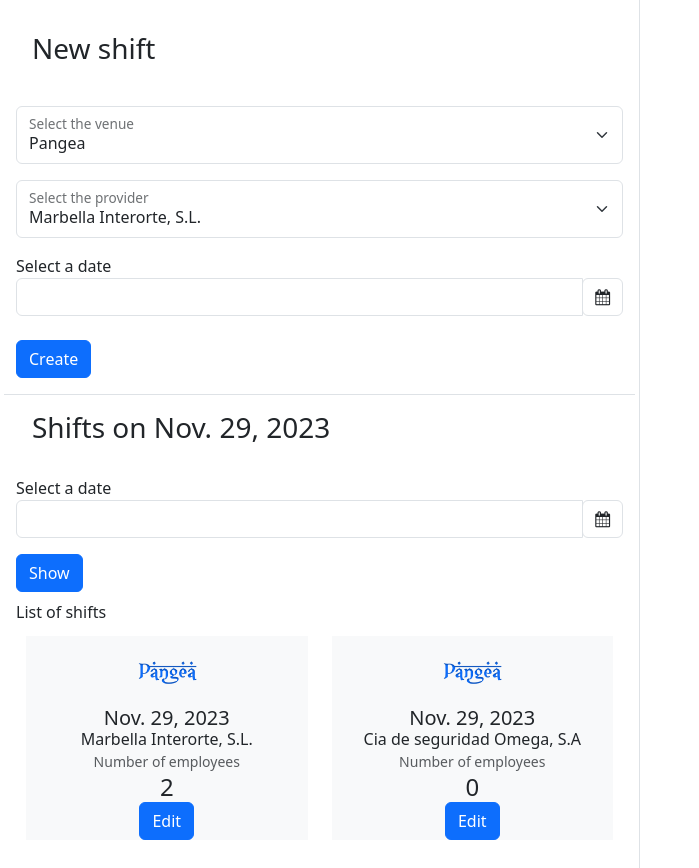
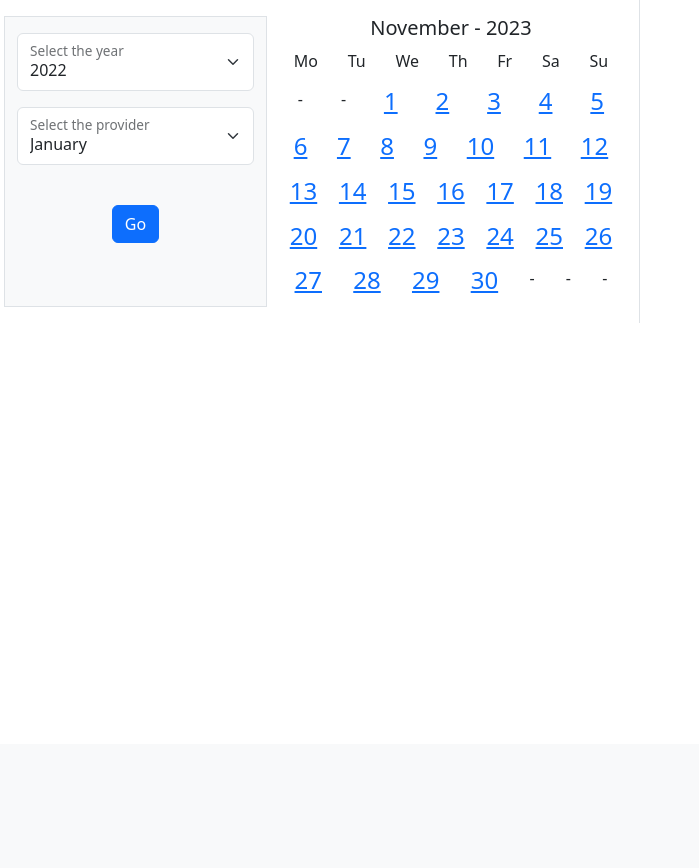
Before and after one commit to fersie7e/sie7e, a Django app: page /security/ in a window 1280 px wide. Shown: the part 56-924 px from the top of the page, without its empty margins (0-699 px from the left). After the commit the page ends 379 px from the top, so only its background shows below. Run offline with Django 4.2, Linux system fonts and the light colour scheme; data comes from the database, SQL or seed files in the repository; both versions use the stored data as it was after the commit.

Commit message:
change the frontend and filter method

```diff
--- a/security/templates/security/index.html
+++ b/security/templates/security/index.html
@@ -4,11 +4,67 @@
     <div class="row align-items-start">
 
         <div class="col-sm-6 p-3 border-end">
-            <!-- CREATE SHIFT SECTION -->
-            <h3 class="p-3">New shift</h3>
+            <!-- CREATE CALENDAR -->
+            <div class="row">
+                <div class="col-5 bg-light border">
                     <form action="{% url 'index' %}" method="post">
                         {% csrf_token %}
-                <div class="row form-group pt-3 pb-3 border-bottom">
+                        <div class="row form-group pt-3 pb-3">
+                            <div class="form-floating">
+                                <select class="form-select mb-3" name="year">
+                                    {% for year in year_choice %}
+                                        <option value="{{ year }}">{{ year }}</option>
+                                    {% endfor %}
+                                </select>
+                                <label for="venue">Select the year</label>
+                            </div>
+                            <div class="form-floating">
+                                <select class="form-select mb-3" name="month">
+                                    {% for number,month in months.items %}
+                                        <option value="{{ number }}">{{ month }}</option>
+                                    {% endfor %}
+                                </select>
+                                <label class="formlabel" for="venue">Select the provider</label>
+                            </div>
+                            <div class="col-sm-12 text-center">
+                                <button type="submit" class="btn btn-primary mt-4">Go</button>
+                            </div>
+                        </div>
+                    </form>
+                </div>
+                <div class="col-7">
+                    <div class="row text-center">
+                            <div class="col"><h5>{{monthtext}} - {{year}}</h5></div>
+                    </div>
+                    <div class="d-flex text-center">
+                        {% for day in days %}
+                            <div class="p-1 flex-fill"><h6>{{day}}</h6></div>
+                        {% endfor %}
+                    </div>
+                    {% for week in cal %}
+                        <div class="d-flex text-center">
+                            {% for day in week %}
+                                {% if day.month == month %}
+                                    <div class="p-1 flex-fill "><a href="{% url 'filtershift' day %}"><h4>{{day.day}}</h4></a></div>
+                                {% else %}
+                                    <div class="p-1 flex-fill">-</div>
+                                {% endif %}
+                            {% endfor %}
+                        </div>
+                    {% endfor %}
+                </div>
+            </div>
+            {% if date_selected == True %}
+                <!-- CREATE SHIFT SECTION -->
+                <div class="row">
+                    <div class="bg-light border my-3 px-2">
+                        <h3 class="p-1 mt-2"> Add a shift on {{date}}</h3>
+                        <form action="{% url 'addshift' %}" method="post">
+                            {% csrf_token %}
+                            <div class="row form-group pb-2">
+                                <form class="form-floating">
+                                    <input type="text" class="form-control" name="date" hidden="True" value="{{date}}">
+                                </form>
                                 <div class="form-floating">
                                     <select class="form-select mb-3" name="venue">
                                         {% for venue in venues %}
@@ -18,53 +74,29 @@
                                     <label for="venue">Select the venue</label>
                                 </div>
                                 <div class="form-floating">
-                        <select class="form-select mb-3" name="shift_provider">
+                                    <select class="form-select mb-1" name="shift_provider">
                                         {% for provider in providers %}
                                             <option value="{{ provider.id }}">{{ provider.name }}</option>
                                         {% endfor %}
                                     </select>
                                     <label class="formlabel" for="venue">Select the provider</label>
                                 </div>
-                    <label for="date">Select a date</label>
-                    <div class="input-group date" id="datepicker">
-                        <input type="text" class="form-control" name="date">
-                        <span class="input-group-append">
-                            <span class="input-group-text bg-white d-block">
-                                <i class="fa fa-calendar"></i>
-                            </span>
-                        </span>
-                    </div>
+
 
                                 <div class="col-sm-12">
-                        <button type="submit" class="btn btn-primary mt-4">Create</button>
+                                    <button type="submit" class="btn btn-primary mt-1">Create</button>
                                 </div>
                             </div>
                         </form>
-            <!-- RESULT SECTION -->
-            <h3 class="p-3"> Shifts on {{date}}</h3>
-            <form class="form-floating" action="{% url 'filtershift'%}" method="post">
-                {% csrf_token %}
-                <div class="row form-group  pt-2 pb-2">
-                    <label for="date">Select a date</label>
-                    <div class="input-group date" id="datepicker1">
-                        <input type="text" class="form-control" name="dateSearch">
-                        <span class="input-group-append">
-                            <span class="input-group-text bg-white d-block">
-                                <i class="fa fa-calendar"></i>
-                            </span>
-                        </span>
-                    </div>
-                    <div class="col-sm-12 mt-3">
-                        <button type="submit" class="btn btn-primary">Show</button>
                     </div>
                 </div>
-            </form>
+                <!-- RESULT SECTION -->
+
                 <caption>List of shifts</caption>
-
                 <div class="row gx-1">
                     {% for shift in shifts%}
                         <div class="col-6 p-2">
-                        <div class="col m-1 bg-light">
+                            <div class="col m-1 bg-light border">
                                 <div class="col text-center">
                                     <img src="/static/img/{{shift.venue.commercial_name}}.png" class="img-fluid rounded-start" width="70">
                                 </div>
@@ -80,14 +112,16 @@
                                         <h4 class="card-title text-center">{{shift.employees.count}}</h4>
                                     </div>
                                 </div>
-                            <div class="col text-center">
+                                <div class="col text-center mb-2">
                                     <a href="{% url 'setservice' shift.id %}" class="btn btn-primary">Edit</a>
                                 </div>
                             </div>
                         </div>
                     {% endfor %}
                 </div>
+                {% endif %}
         </div>
+
 
         <div class="col-sm-6 p-4">
 
--- a/security/urls.py
+++ b/security/urls.py
@@ -4,7 +4,8 @@ from . import views
 
 urlpatterns = [
     path("", views.index, name="index"),
-    path("filtered", views.filtershift, name="filtershift"),
+    path("filter/<str:date>", views.filtershift, name="filtershift"),
+    path("addshift/",views.addshift,name="addshift"),
     path("add/<int:shift_id>/", views.addemployee, name="addemployee"),
     path("delete/<int:shift_id>/<int:employee_id>", views.deleteemployeeshift, name="deleteemployeeshift"),
     path("set/<int:shift_id>", views.setservice, name="setservice"),
--- a/security/views.py
+++ b/security/views.py
@@ -1,23 +1,59 @@
 from django.shortcuts import render
+from django.http import HttpResponseRedirect
+from django.urls import reverse
 from .models import Venue, Shift, Employee, Provider, Service
 from .forms import ShiftForm
+import calendar
 import datetime
 # Create your views here.
 
+YEARS_CHOICE = []
+for year in range(2022, datetime.datetime.now().year + 4):
+    YEARS_CHOICE.append(year)
 
-CURRENT_MONTH = str(datetime.datetime.now().month)
-CURRENT_YEAR = str(datetime.datetime.now().year)
+MONTHS = {	'01':'January',
+		'02':'February',
+		'03':'March',
+		'04':'April',
+		'05':'May',
+		'06':'June',
+		'07':'July',
+		'08':'August',
+		'09':'September',
+		'10':'October',
+		'11':'November',
+		'12':'December'		}
+
+DAYSLONG = dict(enumerate(calendar.day_name))
+DAYS = []
+for number,day in DAYSLONG.items():
+    DAYS.append(day[0:2])
+
+CURRENT_MONTH = datetime.datetime.now().month
+CURRENT_YEAR = datetime.datetime.now().year
 TODAY = datetime.date.today()
+
+
+def parseDate(date):
+    year = int(date[0:4])
+    month = int(date[5:7])
+    day = int(date[8:10])
+    date_formated = datetime.date(year, month, day)
+    return date_formated
 
 def index(request):
     shift_data = Shift.objects.filter(date=TODAY)
-
+    cal = calendar.Calendar().monthdatescalendar(CURRENT_YEAR,CURRENT_MONTH)
+    monthtext = MONTHS.get(str(CURRENT_MONTH))
+    for number,monthname in MONTHS.items():
+        if monthname == monthtext:
+            month = int(number)
+    year = CURRENT_YEAR
     if request.method == "POST":
-        form = ShiftForm(request.POST)
-        if form.is_valid():
-            form.save()
-        else:
-            form = ShiftForm()
+        month = int(request.POST["month"])
+        monthtext = MONTHS.get(str(month))
+        year = int(request.POST["year"])
+        cal = calendar.Calendar().monthdatescalendar(year,month)
 
 
     return render(request, 'security/index.html', {
@@ -27,30 +63,64 @@ def index(request):
         "edit": False,
         "service_selected": False,
         "date":TODAY,
+        "cal":cal,
+        "year_choice": YEARS_CHOICE,
+        "year": year,
+        "months": MONTHS,
+        "monthtext": monthtext,
+        "month": month,
+        "days": DAYS,
+        "date_selected": False,
     })
 
 
 
 def filtershift(request, date=TODAY):
-    if request.method == "POST":
-        datesent = request.POST["dateSearch"]
-        month = int(datesent[0:2])
-        day = int(datesent[3:5])
-        year = int(datesent[6:10])
-        date = datetime.date(year,month,day)
+
+    date_formatted = parseDate(date)
+    month = date_formatted.month
+    year = date_formatted.year
+    monthtext = MONTHS.get(str(month))
+    cal = calendar.Calendar().monthdatescalendar(year,month)
     shift_data = Shift.objects.filter(date=date)
+
     return render(request, 'security/index.html', {
         "venues": Venue.objects.all(),
         "providers": Provider.objects.all(),
         "shifts": shift_data,
         "edit": False,
         "service_selected": False,
-        "date": date
+        "date": date,
+        "cal":cal,
+        "year_choice": YEARS_CHOICE,
+        "year": year,
+        "months": MONTHS,
+        "monthtext": monthtext,
+        "month": month,
+        "days": DAYS,
+        "date_selected": True,
     })
+
+
+def addshift(request):
+    if request.method == "POST":
+        date = request.POST['date']
+        form = ShiftForm(request.POST)
+        if form.is_valid():
+            form.save()
+        else:
+            form = ShiftForm()
+    return HttpResponseRedirect(reverse("filtershift", args=(date,)))
+
 
 
 def setservice(request, shift_id):
     shift = Shift.objects.get(pk=shift_id)
+    date = shift.date
+    month = date.month
+    year = date.year
+    cal = calendar.Calendar().monthdatescalendar(year,month)
+    monthtext = MONTHS.get(str(month))
     provider = shift.shift_provider
     employees = Employee.objects.filter(provider=provider)
     services = provider.services.all()
@@ -89,6 +159,15 @@ def setservice(request, shift_id):
         "employees": employees,
         "service_selected": service_selected,
         "service": service,
+        "date": date,
+        "cal":cal,
+        "year_choice": YEARS_CHOICE,
+        "year": year,
+        "months": MONTHS,
+        "monthtext": monthtext,
+        "month": month,
+        "days": DAYS,
+        "date_selected": True,
     })
 
 def addemployee(request, shift_id):
@@ -110,20 +189,8 @@ def addemployee(request, shift_id):
             not_working.append(emp)
     shift_data = Shift.objects.filter(date=shift.date)
 
+    return HttpResponseRedirect(reverse("setservice", args=(shift_id,)))
 
-
-    return render(request, 'security/index.html', {
-        "venues": Venue.objects.all(),
-        "providers": Provider.objects.all(),
-        "services": services,
-        "shifts": shift_data,
-        "edit": True,
-        "editshift": shift,
-        "working": working,
-        "not_working": not_working,
-        "employees": employees,
-        "service_selected": True,
-    })
 
 
 def deleteemployeeshift(request, shift_id, employee_id):
@@ -142,17 +209,4 @@ def deleteemployeeshift(request, shift_id, employee_id):
             not_working.append(emp)
     shift_data = Shift.objects.filter(date=shift.date)
 
-
-
-    return render(request, 'security/index.html', {
-        "venues": Venue.objects.all(),
-        "providers": Provider.objects.all(),
-        "services": services,
-        "shifts": shift_data,
-        "edit": True,
-        "editshift": shift,
-        "working": working,
-        "not_working": not_working,
-        "employees": employees,
-        "service_selected": True,
-    })
+    return HttpResponseRedirect(reverse("setservice", args=(shift_id,)))
--- a/sie7e/settings.py
+++ b/sie7e/settings.py
@@ -28,7 +28,7 @@ BASE_DIR = Path(__file__).resolve().parent.parent
 SECRET_KEY = key
 
 # SECURITY WARNING: don't run with debug turned on in production!
-DEBUG = False
+DEBUG = True
 
 ALLOWED_HOSTS = ['51.20.94.43', '127.0.0.1',]
 
```
Also changed, not shown: db.sqlite3. Lines whose indentation alone changed are shown as unchanged.
